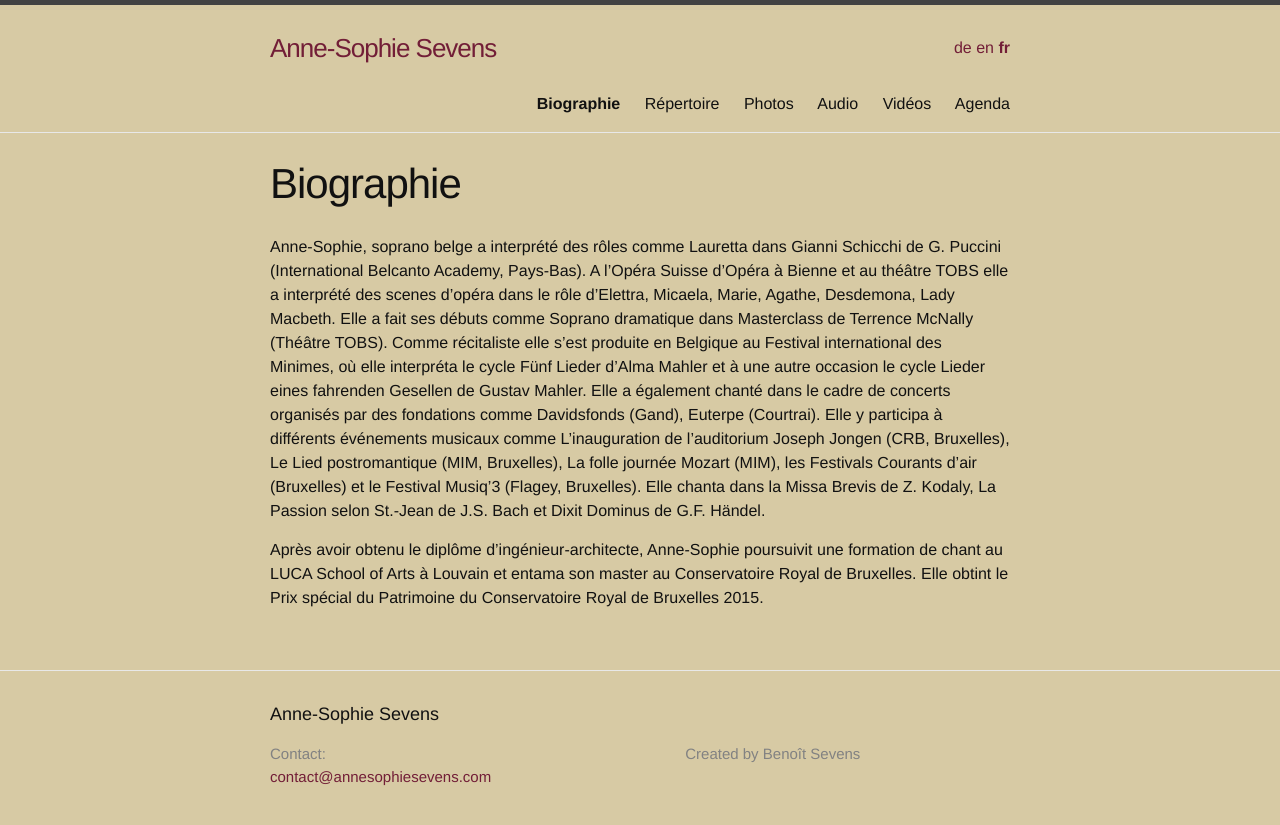
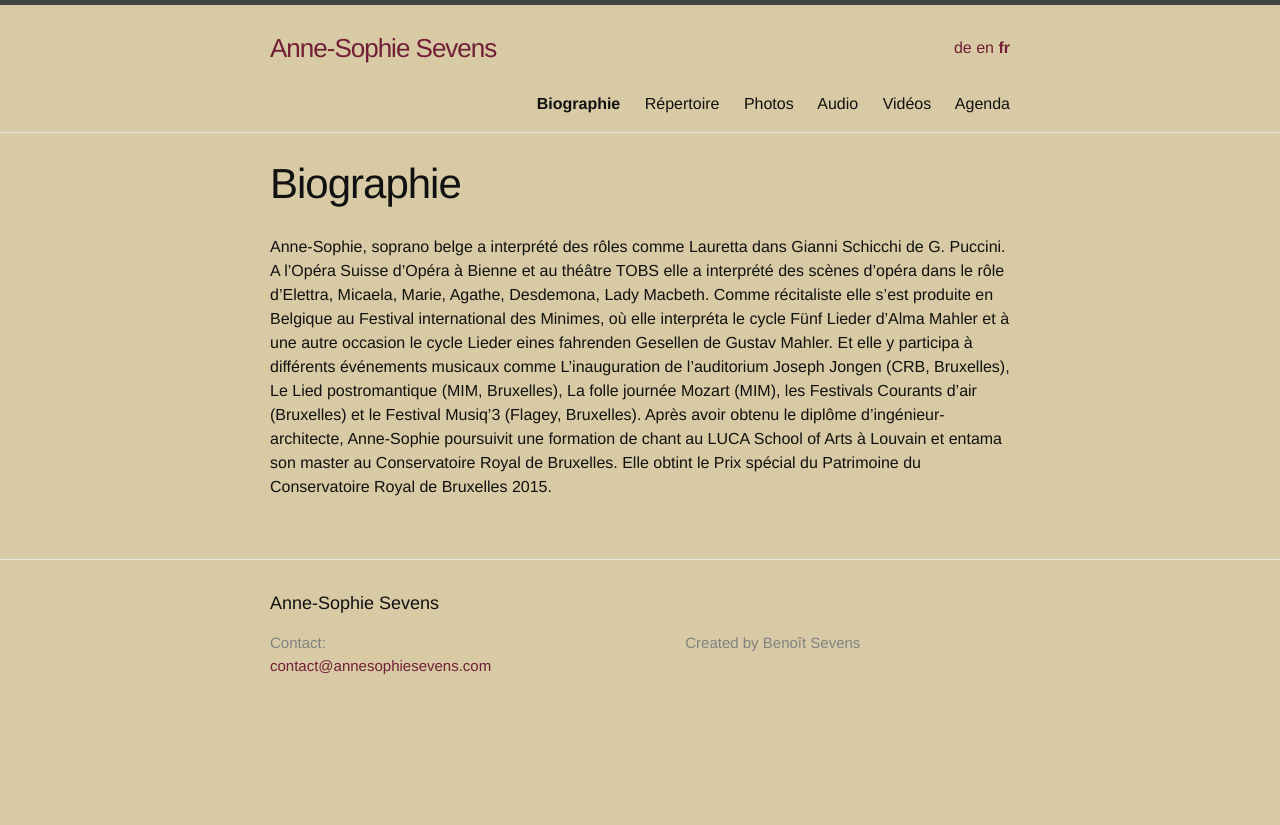
Before and after one commit to annesophie-sevens/annesophie-sevens.github.io, a Jekyll site: the page built from biography-fr.md, in a window 1280 px wide. Shown: the top 825 px of the page. Built offline with Jekyll 4.4.1, drawn with Linux system fonts in a browser that asks for light colours.

Commit message:
Create biography-fr.md

```diff
--- a/biography-fr.md
+++ b/biography-fr.md
@@ -8,6 +8,4 @@
 ---
 
 
-Anne-Sophie, soprano belge a interprété des rôles comme Lauretta dans Gianni Schicchi de G. Puccini (International Belcanto Academy, Pays-Bas). A l'Opéra Suisse d'Opéra à Bienne et au théâtre TOBS elle a interprété des scenes d’opéra dans le rôle d'Elettra, Micaela, Marie, Agathe, Desdemona, Lady Macbeth. Elle a fait ses débuts comme Soprano dramatique dans Masterclass de Terrence McNally (Théâtre TOBS). Comme récitaliste elle s’est produite en Belgique au Festival international des Minimes, où elle interpréta le cycle Fünf Lieder d’Alma Mahler et à une autre occasion le cycle Lieder eines fahrenden Gesellen de Gustav Mahler. Elle a également chanté dans le cadre de concerts organisés par des fondations comme Davidsfonds (Gand), Euterpe (Courtrai). Elle y participa à différents événements musicaux comme L’inauguration de l’auditorium Joseph Jongen (CRB, Bruxelles), Le Lied postromantique (MIM, Bruxelles), La folle journée Mozart (MIM), les Festivals Courants d’air (Bruxelles) et le Festival Musiq’3 (Flagey, Bruxelles). Elle chanta dans la Missa Brevis de Z. Kodaly, La Passion selon St.-Jean de J.S. Bach et Dixit Dominus de G.F. Händel.
-
-Après avoir obtenu le diplôme d’ingénieur-architecte, Anne-Sophie poursuivit une formation de chant au LUCA School of Arts à Louvain et entama son master au Conservatoire Royal de Bruxelles. Elle obtint le Prix spécial du Patrimoine du Conservatoire Royal de Bruxelles 2015.
+Anne-Sophie, soprano belge a interprété des rôles comme Lauretta dans Gianni Schicchi de G. Puccini. A l'Opéra Suisse d'Opéra à Bienne et au théâtre TOBS elle a interprété des scènes d’opéra dans le rôle d'Elettra, Micaela, Marie, Agathe, Desdemona, Lady Macbeth. Comme récitaliste elle s’est produite en Belgique au Festival international des Minimes, où elle interpréta le cycle Fünf Lieder d’Alma Mahler et à une autre occasion le cycle Lieder eines fahrenden Gesellen de Gustav Mahler. Et elle y participa à différents événements musicaux comme L’inauguration de l’auditorium Joseph Jongen (CRB, Bruxelles), Le Lied postromantique (MIM, Bruxelles), La folle journée Mozart (MIM), les Festivals Courants d’air (Bruxelles) et le Festival Musiq’3 (Flagey, Bruxelles). Après avoir obtenu le diplôme d’ingénieur-architecte, Anne-Sophie poursuivit une formation de chant au LUCA School of Arts à Louvain et entama son master au Conservatoire Royal de Bruxelles. Elle obtint le Prix spécial du Patrimoine du Conservatoire Royal de Bruxelles 2015.
```
